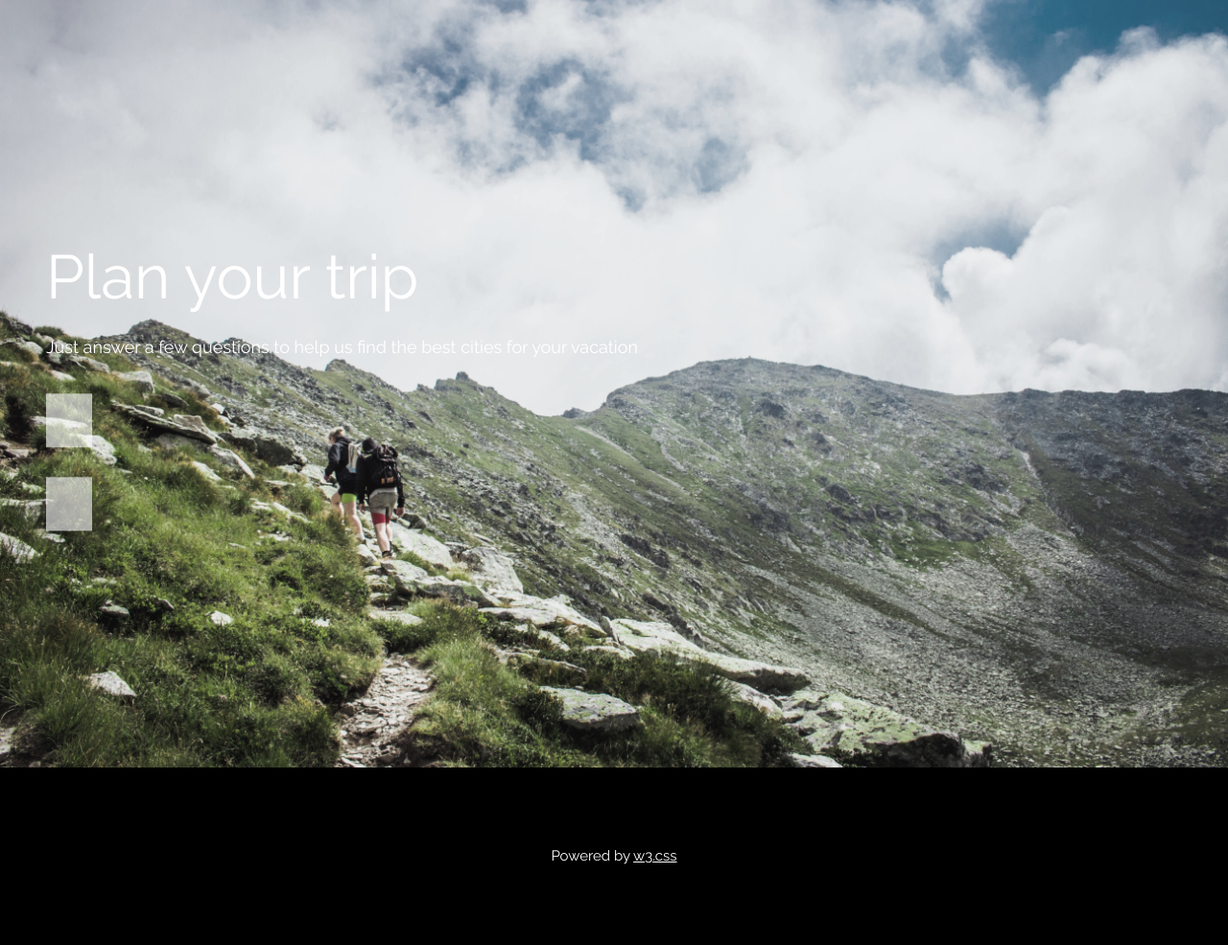
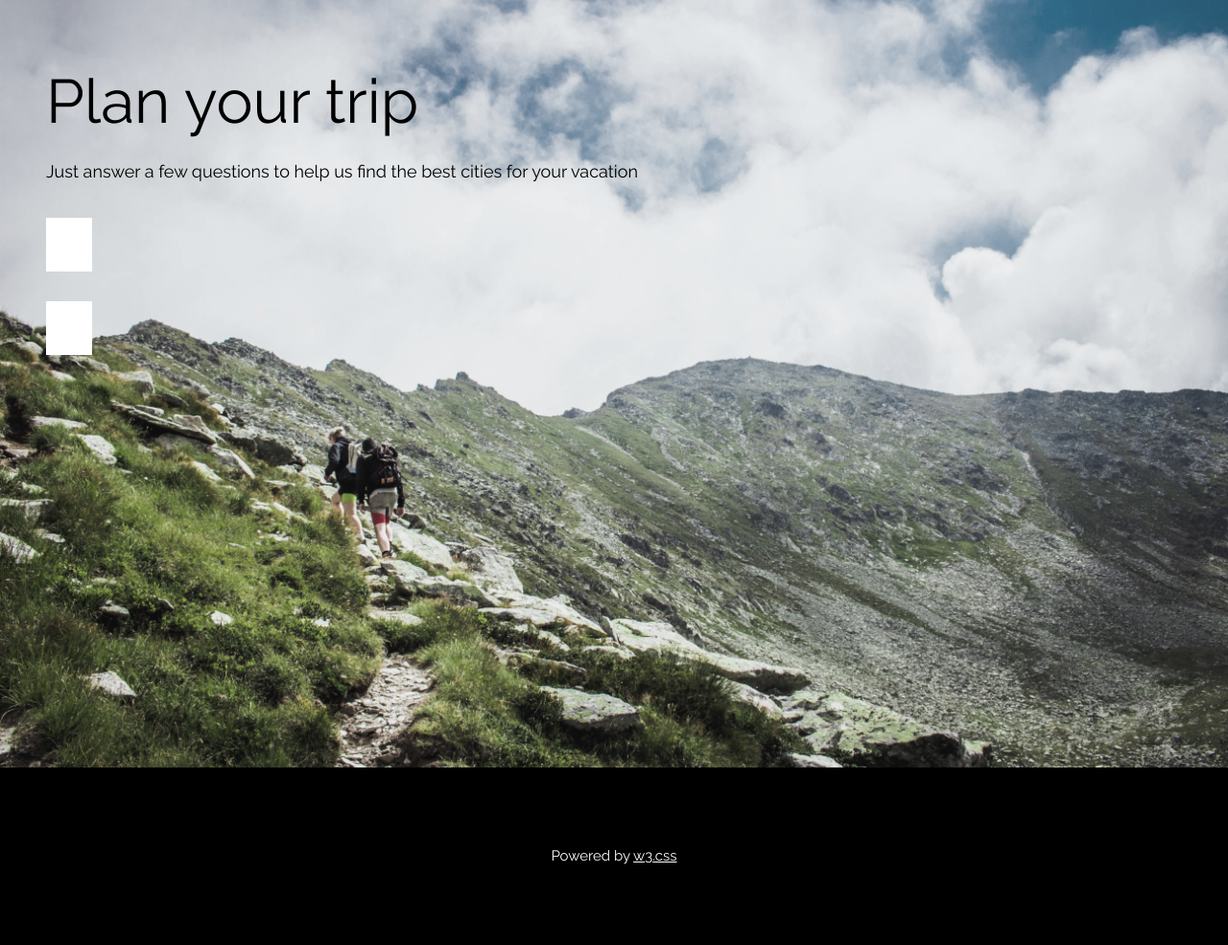
Before and after one commit to oburnett127/planyourtrip, a Django app: page / in a window 1280 px wide. Shown: the whole page at 96% size. Run offline with Django 3.2, Linux system fonts and the light colour scheme.

Commit message:
Update home.html

```diff
--- a/website/templates/website/home.html
+++ b/website/templates/website/home.html
@@ -29,12 +29,12 @@ body, html {
 
 <!-- Header with full-height image -->
 <header class="bgimg-1 w3-display-container w3-grayscale-min" id="home">
-  <div class="w3-display-left w3-text-white" style="padding:48px">
+  <div class="w3-display-top w3-text-black" style="padding:48px">
     <span class="w3-jumbo w3-hide-small">Plan your trip</span><br>
     <span class="w3-large">Just answer a few questions to help us find the best cities for your vacation</span>
     <span class="w3-large" id="question"></span>
-    <p><input type="button" id="answer1" name="answer1button"class="w3-button w3-white w3-padding-large w3-large w3-margin-top w3-opacity w3-hover-opacity-off" onclick="goPython()"></p>
-    <p><input type="button" id="answer2" name="answer2button" class="w3-button w3-white w3-padding-large w3-large w3-margin-top w3-opacity w3-hover-opacity-off" onclick="goPython()"></p>
+    <p><input type="button" id="answer1" name="answer1button" class="w3-button w3-white w3-padding-large w3-large w3-margin-top w3-hover-opacity-off" onclick="goPython()"></p>
+    <p><input type="button" id="answer2" name="answer2button" class="w3-button w3-white w3-padding-large w3-large w3-margin-top w3-hover-opacity-off" onclick="goPython()"></p>
   </div>
 </header>
 
```
